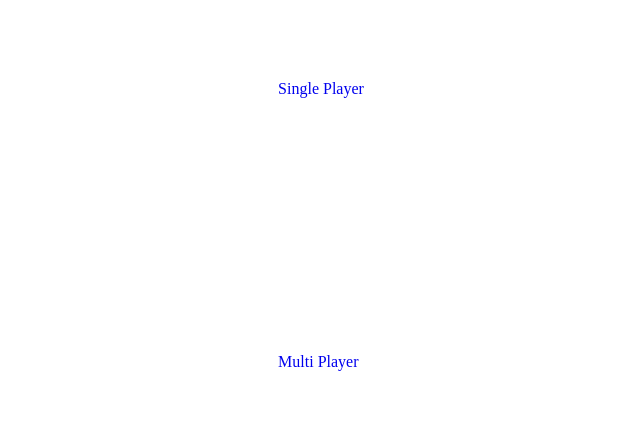
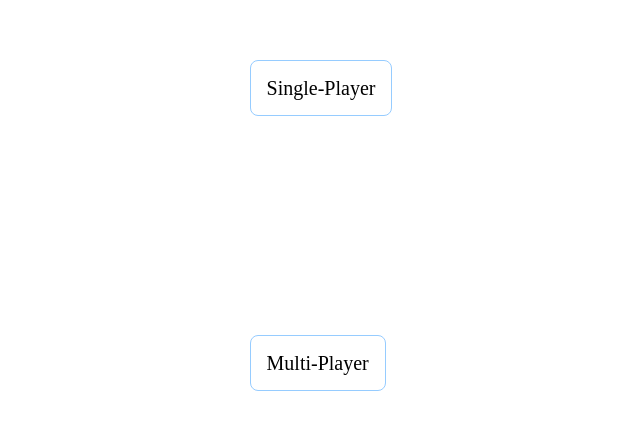
Before and after one commit to ricglz0201/further-ttt, a React (Create React App) app: page / in a window 1280 px wide. Shown: the part 174-604 px from the top of the page, without its empty margins (339-979 px from the left). Built offline with nearby package versions, Linux system fonts and the light colour scheme.

Commit message:
Finish styling for home buttons

```diff
--- a/src/components/Home/HomeButton.tsx
+++ b/src/components/Home/HomeButton.tsx
@@ -9,7 +9,12 @@ interface Props {
 function HomeButton({ text, url }: Props) {
   return (
     <li>
-      <Link className="link" to={url}>{text}</Link>
+      <Link
+        className="b--light-blue ba bg-animate black br3 f4 hover-bg-light-blue link pa3"
+        to={url}
+      >
+        {text}
+      </Link>
     </li>
   );
 }
--- a/src/components/pages/Home.tsx
+++ b/src/components/pages/Home.tsx
@@ -5,8 +5,8 @@ function Home() {
   return (
     <nav className="items-center flex justify-center vh-100">
       <ul className="flex flex-column h-100 justify-evenly list">
-        <HomeButton text="Single Player" url="/single-player" />
-        <HomeButton text="Multi Player" url="/multi-player" />
+        <HomeButton text="Single-Player" url="/single-player" />
+        <HomeButton text="Multi-Player" url="/multi-player" />
       </ul>
     </nav>
   );
--- a/src/components/pages/PVPGame.tsx
+++ b/src/components/pages/PVPGame.tsx
@@ -9,7 +9,7 @@ const PVPGame = () => {
   return (
     <>
       <ScoreHeader
-        title="Multi-player"
+        title="Multi-Player"
         oWins={oWins}
         xWins={xWins}
       />
```
